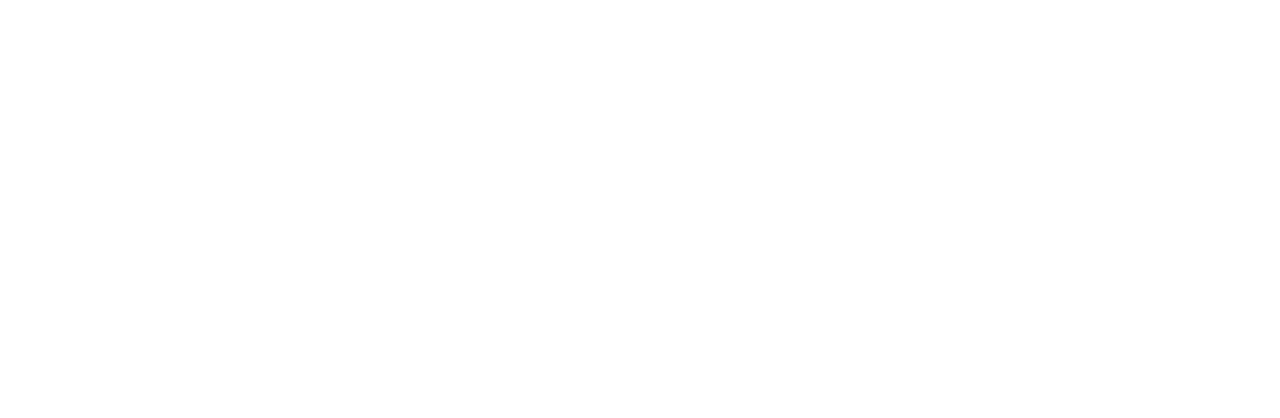
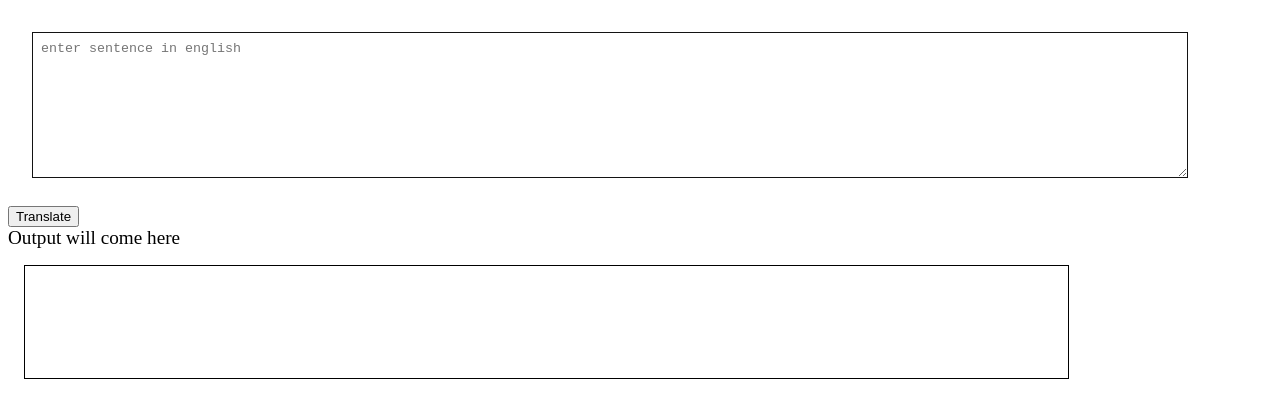
Before and after one commit to umeshmehta14/banana-speak, a plain HTML site: page index.html in a window 1280 px wide. Drawn offline with Linux system fonts and the light colour scheme.

Commit message:
input output done

```diff
--- /dev/null
+++ b/app.js
@@ -0,0 +1,8 @@
+var btntranslate = document.querySelector("#btn-translate");
+
+var txtI = document.querySelector("#tta");
+var outputDiv = document.querySelector("#output");
+
+btntranslate.addEventListener("click", function clickEventHandler(){
+    outputDiv.innerText = "wefreggreggv:" + txtI.value
+})
--- a/index.html
+++ b/index.html
@@ -5,8 +5,35 @@
     <meta http-equiv="X-UA-Compatible" content="IE=edge">
     <meta name="viewport" content="width=device-width, initial-scale=1.0">
     <title>Banana Speak</title>
+    <style>
+        textarea{
+            width: 90%;
+            height: 8rem;
+            margin: 1.5rem;
+            padding: 0.5rem;
+            display: inline-block;
+            border: 1px solid rgb(19, 19, 19);
+        }
+
+        /* textarea:hover{
+            box-shadow: 2px 1px 1px red, -1em 0.4em olive;
+        } */
+
+        #output{
+            border: 1px solid black;
+            height: 10vh;
+            width:80%;
+            margin: 1rem;
+            padding: 1rem;
+        }
+    </style>
 </head>
 <body>
+    <textarea id="tta" placeholder="enter sentence in english"></textarea>
+    <button id="btn-translate">Translate</button>
 
+    <div style="font-size: larger;">Output will come here</div>
+    <div id="output"></div>
+    <script src="app.js" type="text/javascript"></script>
 </body>
 </html>
```
